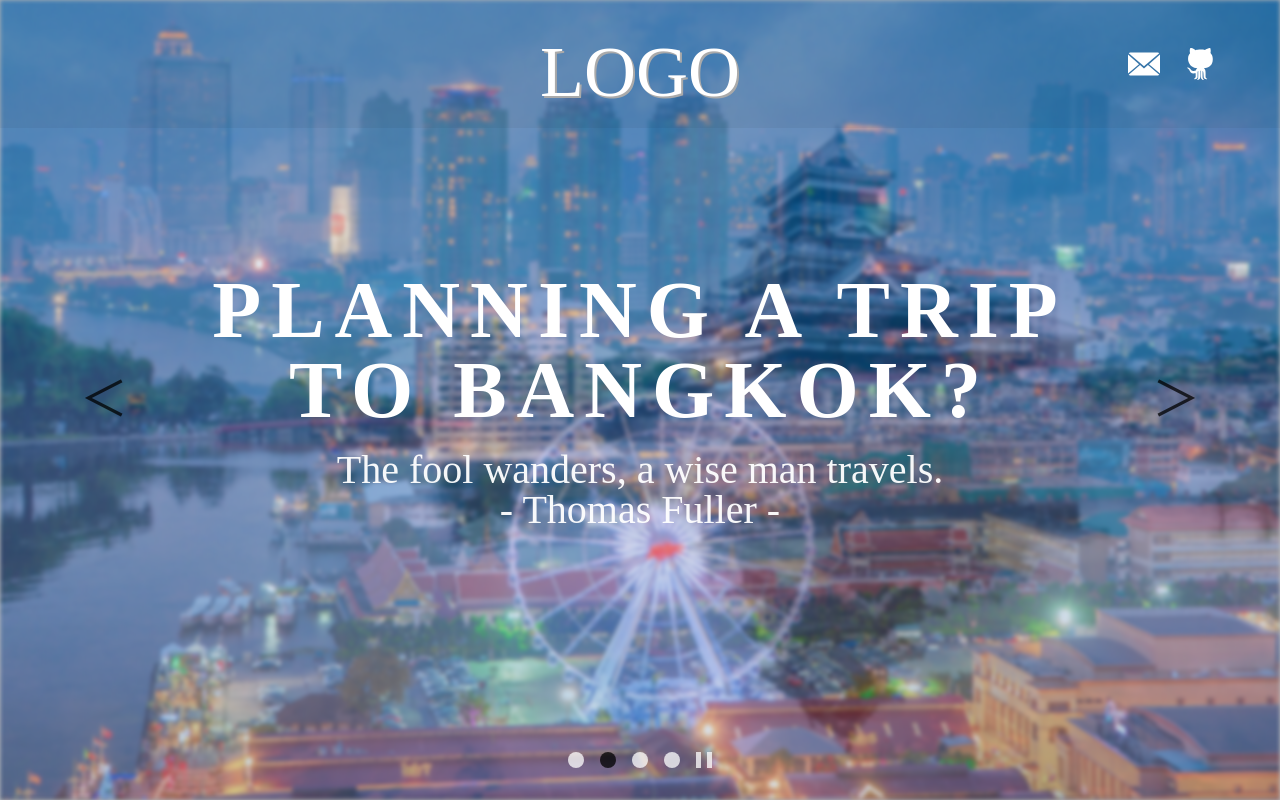
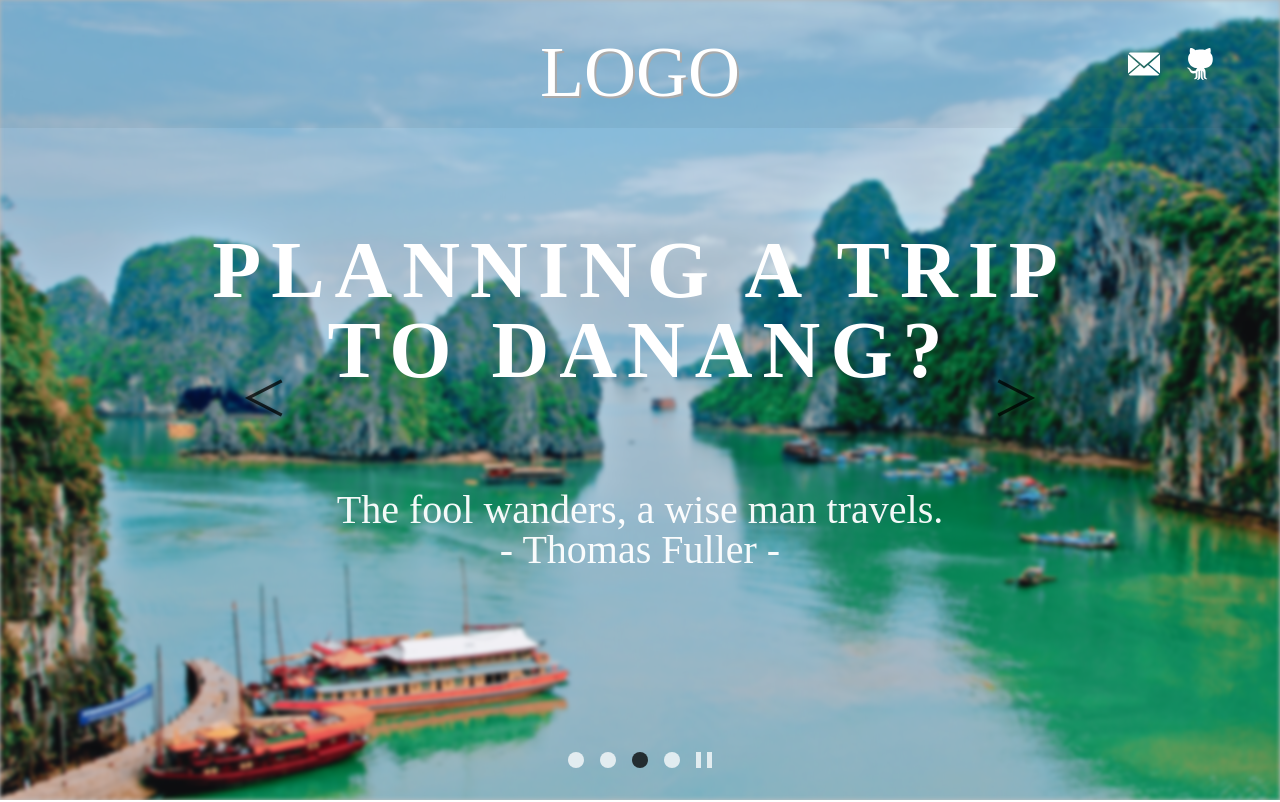
Before and after one commit to everip/client-web, a React (Create React App) app: page / in a window 1280 px wide. Shown: the top 802 px of the page. Built offline with nearby package versions, Linux system fonts and the light colour scheme; a web font is replaced by a local one.

Commit message:
[Component] Carousel 수정 🔨

```diff
--- a/src/assets/css/components/carousel.css
+++ b/src/assets/css/components/carousel.css
@@ -45,16 +45,16 @@
 
 .carousel-contents .carousel-content .head {
     color: rgba(255, 255, 255, 1);
-    font-size: 5rem;
+    font-size: 5em;
     font-weight: bold;
     text-align: center;
     letter-spacing: 10px;
-    margin-bottom: 1.25rem;
+    margin-bottom: 1.25em;
 }
 
 .carousel-contents .carousel-content .body {
     color: rgba(255, 255, 255, .95);
-    font-size: 2.5rem;
+    font-size: 2.5em;
     text-align: center;
 }
 
@@ -65,8 +65,8 @@
     opacity: 1;
     top: 0;
     bottom: 0;
-    padding: 5rem;
-    font-size: 3rem;
+    padding: 5em;
+    font-size: 3em;
     color: rgba(0, 0, 0, .75);
 }
 
@@ -100,22 +100,22 @@
     display: flex;
     z-index: 1;
     margin-top: auto;
-    margin-bottom: 2rem;
+    margin-bottom: 2em;
     margin-left: auto;
     margin-right: auto;
 }
 
 .carousel .carousel-panels span {
-    width: 1rem;
-    height: 1rem;
-    margin-left: 0.5rem;
-    margin-right: 0.5rem;
+    width: 1em;
+    height: 1em;
+    margin-left: 0.5em;
+    margin-right: 0.5em;
     cursor: pointer;
 }
 
 .carousel .carousel-panels .carousel-panel {
     background: rgba(255, 255, 255, .75);
-    border-radius: 1rem;
+    border-radius: 1em;
 }
 
 .carousel .carousel-panels .carousel-panel.active {
@@ -124,14 +124,14 @@
 
 .carousel .carousel-panels .carousel-start {
     border-style: solid;
-    border-width: 0.5rem 0 0.5rem 1rem;
+    border-width: 0.5em 0 0.5em 1em;
     border-color: transparent transparent transparent rgba(255, 255, 255, .75);
     box-sizing: border-box;
 }
 
 .carousel .carousel-panels .carousel-stop {
     border-style: double;
-    border-width: 0 0 0 1rem;
+    border-width: 0 0 0 1em;
     border-color: rgba(255, 255, 255, .75);
     box-sizing: border-box;
 }
--- a/src/components/Carousel.js
+++ b/src/components/Carousel.js
@@ -13,14 +13,14 @@
             slide: true
         }
 
-        this.slide = setInterval(this.handleRight, 1000);
+        this.slide = setInterval(this.handleRight, 2000);
     }
 
     handleStart = () => {
         this.setState({
             slide: true
         }, () => {
-            this.slide = setInterval(this.handleRight, 1000);
+            this.slide = setInterval(this.handleRight, 2000);
         })
     }
 
```
